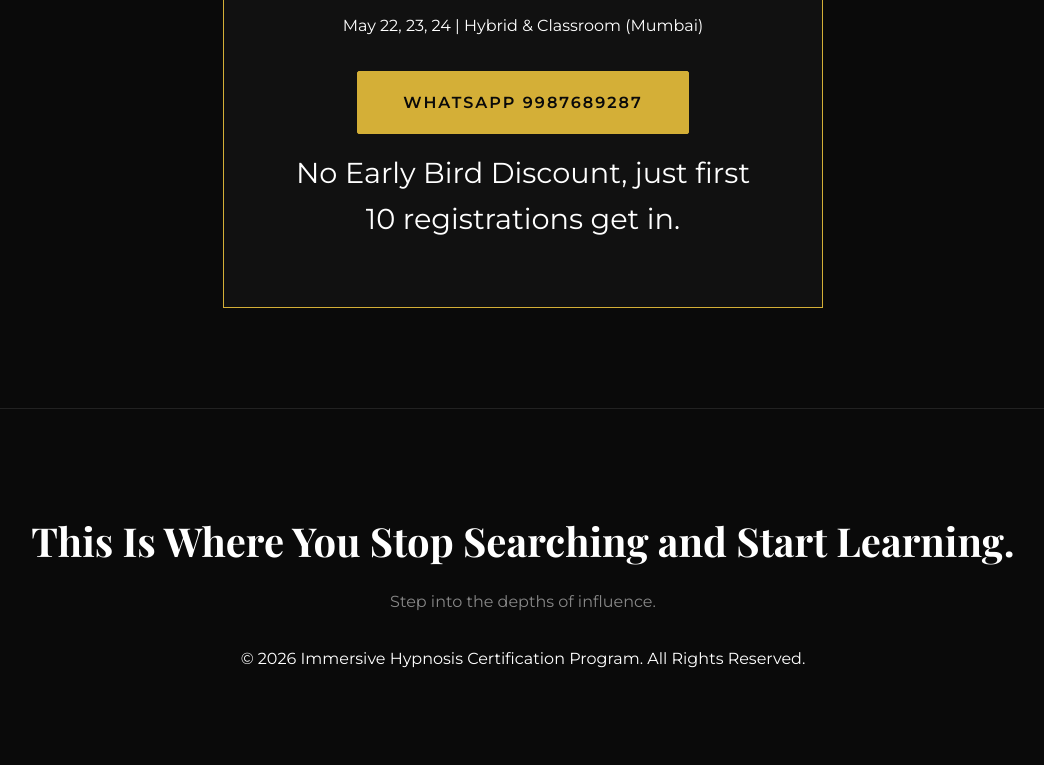
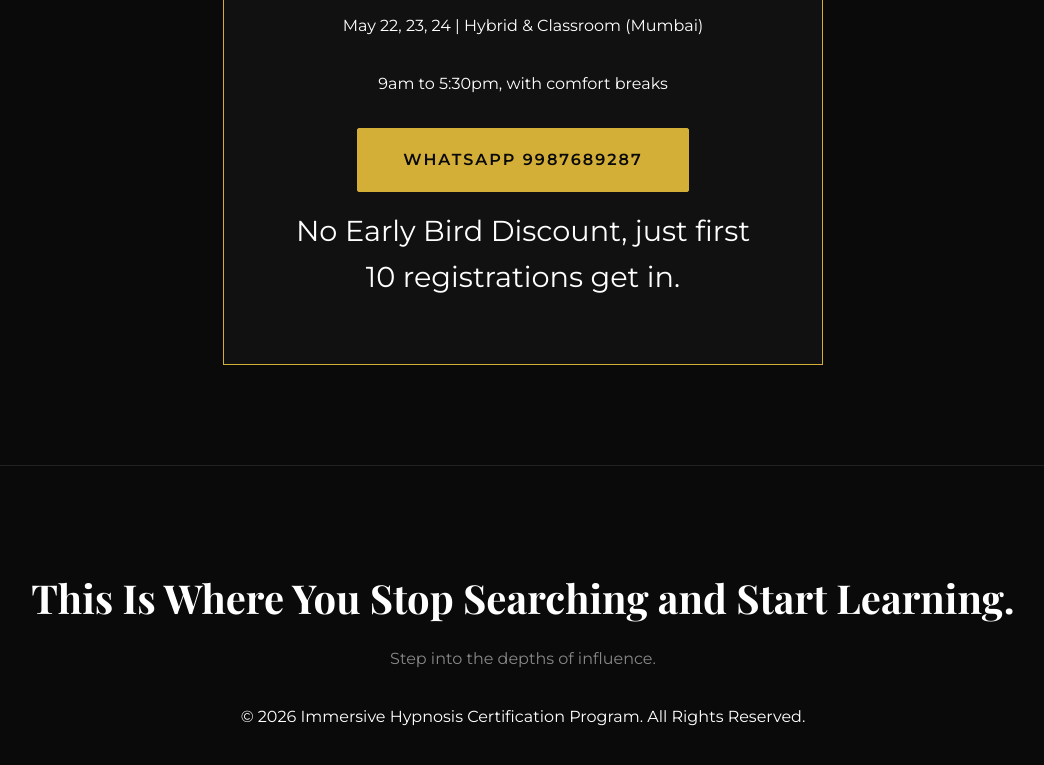
Before and after one commit to Amitpathak96/clinical-hypnosis-course, a plain HTML site: page index.html in a window 1280 px wide. Shown: the part 3599-4364 px from the top of the page, without its empty margins (117-1161 px from the left). Drawn offline with nearby package versions, Linux system fonts and the light colour scheme; a web font is replaced by a local one.

Commit message:
index.html

```diff
--- a/index.html
+++ b/index.html
@@ -343,6 +343,7 @@
                     ₹15,900
                 </div>
                 <p style="margin-bottom: 2rem; color: #FFFFFF;">May 22, 23, 24 | Hybrid & Classroom (Mumbai)</p>
+                <p style="margin-bottom: 2rem; color: #FFFFFF;">9am to 5:30pm, with comfort breaks</p>
                 <a href="#" class="cta-button">Whatsapp 9987689287</a>
                 <p style="margin-top: 1rem; font-size: 1.8rem; color: #FFFFFF;">No Early Bird Discount, just first 10 registrations get in.</p>
             </div>
```
